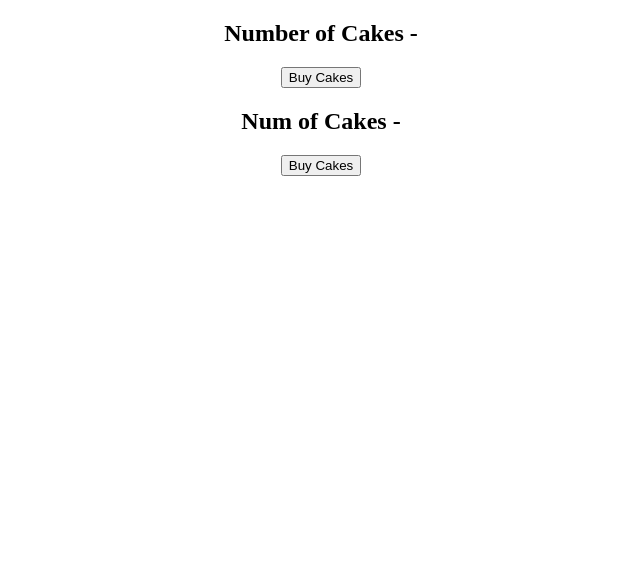
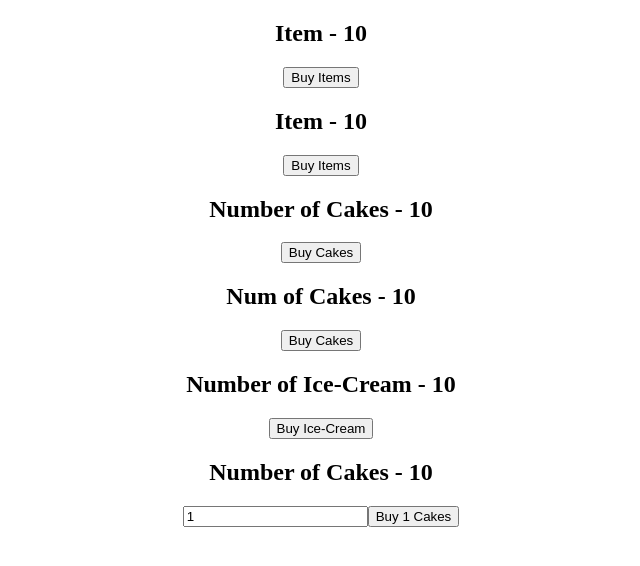
Before and after one commit to MomohNobert/Redux, a React (Create React App) app in the folder react-redux-demo/: page / in a window 1280 px wide. Shown: the top 566 px of the page, without its empty margins (319-959 px from the left). Built offline with nearby package versions, Linux system fonts and the light colour scheme.

Commit message:
next level of the tutorial

```diff
--- a/react-redux-demo/package.json
+++ b/react-redux-demo/package.json
@@ -9,8 +9,10 @@
     "react": "^16.14.0",
     "react-dom": "^16.14.0",
     "react-redux": "^7.2.1",
-    "react-scripts": "3.4.3",
-    "redux": "^4.0.5"
+    "react-scripts": "^3.4.4",
+    "redux": "^4.0.5",
+    "redux-devtools-extension": "^2.13.8",
+    "redux-logger": "^3.0.6"
   },
   "scripts": {
     "start": "react-scripts start",
--- a/react-redux-demo/src/App.js
+++ b/react-redux-demo/src/App.js
@@ -5,13 +5,20 @@ import store from './redux/store';
 import './App.css';
 import CakeContainer from './components/CakeContainer';
 import HooksCakeContainer from './components/HooksCakeContainer';
+import IceCreamContainer from './components/IceCreamContainer';
+import NewCakeContainer from './components/NewCakeContainer';
+import ItemContainer from './components/ItemContainer';
 
 function App() {
   return (
     <Provider store={store}>
       <div className="App">
+        <ItemContainer cake/>
+        <ItemContainer />
         <CakeContainer />
         <HooksCakeContainer />
+        <IceCreamContainer />
+        <NewCakeContainer />
       </div>
     </Provider>
   );
--- a/react-redux-demo/src/components/CakeContainer.js
+++ b/react-redux-demo/src/components/CakeContainer.js
@@ -12,9 +12,9 @@ function CakeContainer({ buyCake, numOfCakes }) {
     )
 }
 
-const mapStateToProps = state => {
+const mapStateToProps = ({ cake }) => {
     return {
-        numOfCakes: state.numOfCakes
+        numOfCakes: cake.numOfCakes
     }
 }
 
--- a/react-redux-demo/src/components/HooksCakeContainer.js
+++ b/react-redux-demo/src/components/HooksCakeContainer.js
@@ -3,7 +3,7 @@ import { useSelector, useDispatch } from 'react-redux';
 import { buyCake } from '../redux';
 
 function HooksCakeContainer() {
-    const numOfCakes = useSelector(state => state.numOfCakes)
+    const numOfCakes = useSelector(state => state.cake.numOfCakes)
     const dispatch = useDispatch()
     return (
         <div>
--- a/react-redux-demo/src/components/IceCreamContainer.js
+++ b/react-redux-demo/src/components/IceCreamContainer.js
@@ -3,7 +3,7 @@ import { connect } from 'react-redux';
 import { buyIcecream } from '../redux';
 
 
-function IceCreamContainer({ buyIcecream, numOfIcecream }) {
+function IceCreamContainer({ numOfIcecream, buyIcecream}) {
     return (
         <div>
             <h2>Number of Ice-Cream - {numOfIcecream} </h2>
@@ -12,15 +12,15 @@ function IceCreamContainer({ buyIcecream, numOfIcecream }) {
     )
 }
 
-const mapStateToProps = state => {
+const mapStateToProps = ({ iceCream }) => {
     return {
-        numOfIcecream: state.numOfIcecream
+        numOfIcecream: iceCream.numOfIcecream
     }
 }
 
 const mapDispatchToProps = dispatch => {
     return {
-        buyCake: () => dispatch(buyCake())
+        buyIcecream: () => dispatch(buyIcecream())
     }
 }
 
--- /dev/null
+++ b/react-redux-demo/src/components/ItemContainer.js
@@ -0,0 +1,30 @@
+import React from 'react'
+import { connect } from 'react-redux'
+import { buyCake, buyIcecream } from '../redux'
+
+function ItemContainer({ item, buyItem }) {
+    return (
+        <div>
+            <h2>Item - {item}</h2>
+            <button onClick={buyItem}>Buy Items</button>
+        </div>
+    )
+}
+
+const mapStateToProps = (state, ownProps) => {
+    const itemState  = ownProps.cake ? state.cake.numOfCakes : state.iceCream.numOfIcecream
+
+    return {
+        item: itemState
+    }
+}
+
+const mapDispatchToProps = (dispatch, ownProps) => {
+    const dispatchFunction = ownProps.cake ? () => dispatch(buyCake()) : () => dispatch(buyIcecream())
+
+    return {
+        buyItem: dispatchFunction
+    }
+}
+
+export default connect(mapStateToProps, mapDispatchToProps)(ItemContainer)
--- /dev/null
+++ b/react-redux-demo/src/components/NewCakeContainer.js
@@ -0,0 +1,36 @@
+import React, { useState } from 'react';
+import { connect } from 'react-redux';
+import { buyCake } from '../redux';
+
+
+function NewCakeContainer({ buyCake, numOfCakes }) {
+    const [number, setNumber] = useState(1)
+    return (
+        <div>
+            <h2>Number of Cakes - {numOfCakes} </h2>
+            <input
+                type="text"
+                value={number}
+                onChange={e => setNumber(e.target.value)}
+            />
+            <button onClick={() => buyCake(number)}>Buy {number} Cakes</button>
+        </div>
+    )
+}
+
+const mapStateToProps = ({ cake }) => {
+    return {
+        numOfCakes: cake.numOfCakes
+    }
+}
+
+const mapDispatchToProps = dispatch => {
+    return {
+        buyCake: number => dispatch(buyCake(number))
+    }
+}
+
+export default connect(
+    mapStateToProps,
+    mapDispatchToProps)
+    (NewCakeContainer)
--- a/react-redux-demo/src/redux/cake/cake.actions.js
+++ b/react-redux-demo/src/redux/cake/cake.actions.js
@@ -1,7 +1,8 @@
 import { BUY_CAKE } from './cake.types'
 
-export const buyCake = () => {
+export const buyCake = (number = 1) => {
     return {
-        type: BUY_CAKE
+        type: BUY_CAKE,
+        payload: number
     }
 }
--- a/react-redux-demo/src/redux/cake/cake.reducer.js
+++ b/react-redux-demo/src/redux/cake/cake.reducer.js
@@ -8,7 +8,7 @@ const cakeReducer = (state = initialState, action) => {
     switch(action.type) {
         case BUY_CAKE: return {
             ...state,
-            numOfCakes: state.numOfCakes - 1
+            numOfCakes: state.numOfCakes - action.payload
         }
 
         default: return state
--- a/react-redux-demo/src/redux/store.js
+++ b/react-redux-demo/src/redux/store.js
@@ -1,6 +1,10 @@
-import { createStore } from 'redux'
+import { createStore, applyMiddleware } from 'redux';
+import { composeWithDevTools } from 'redux-devtools-extension';
+import logger from 'redux-logger'
 import rootReducer from './rootReducer';
 
-const store = createStore(rootReducer)
+const store = createStore(rootReducer, composeWithDevTools(
+    applyMiddleware(logger)
+));
 
 export default store
```
Also changed, not shown: 1 other file (tests, documents, lock files or other folders).
